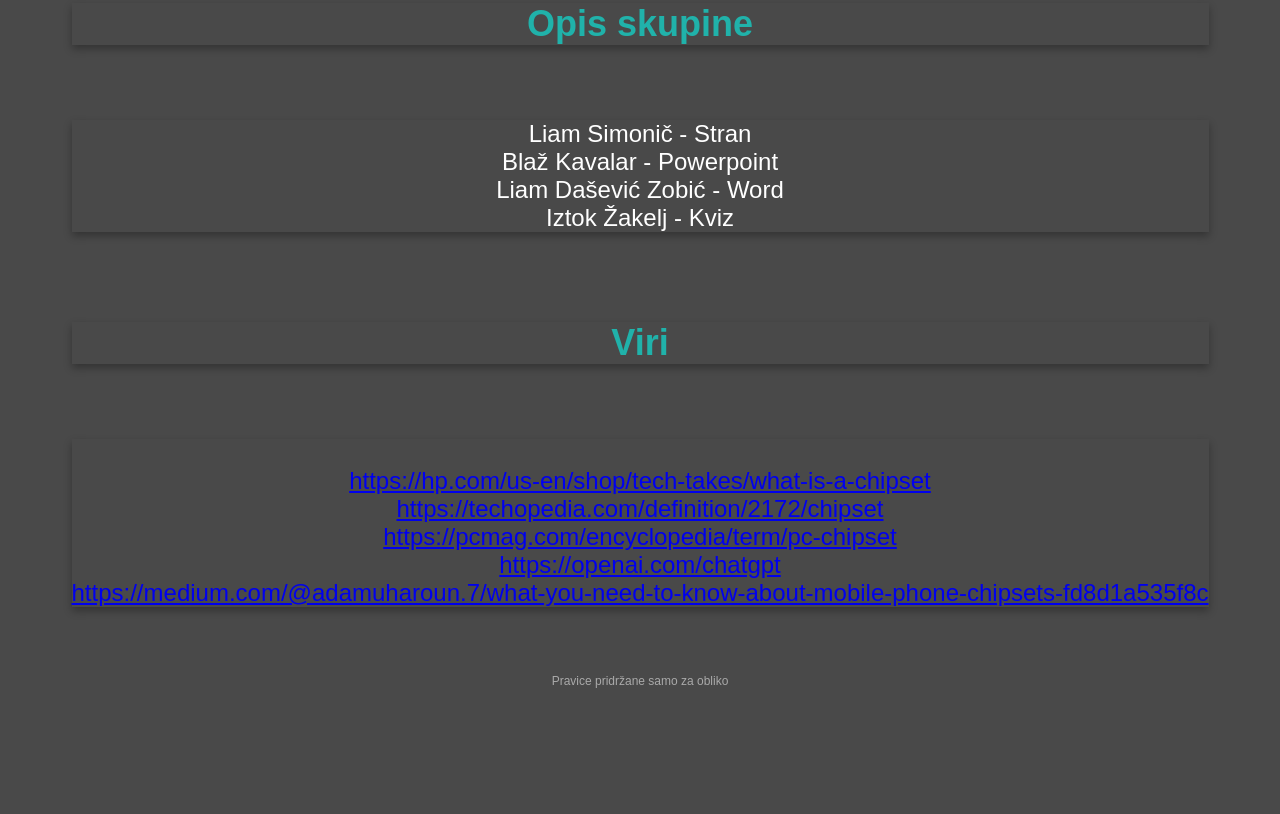
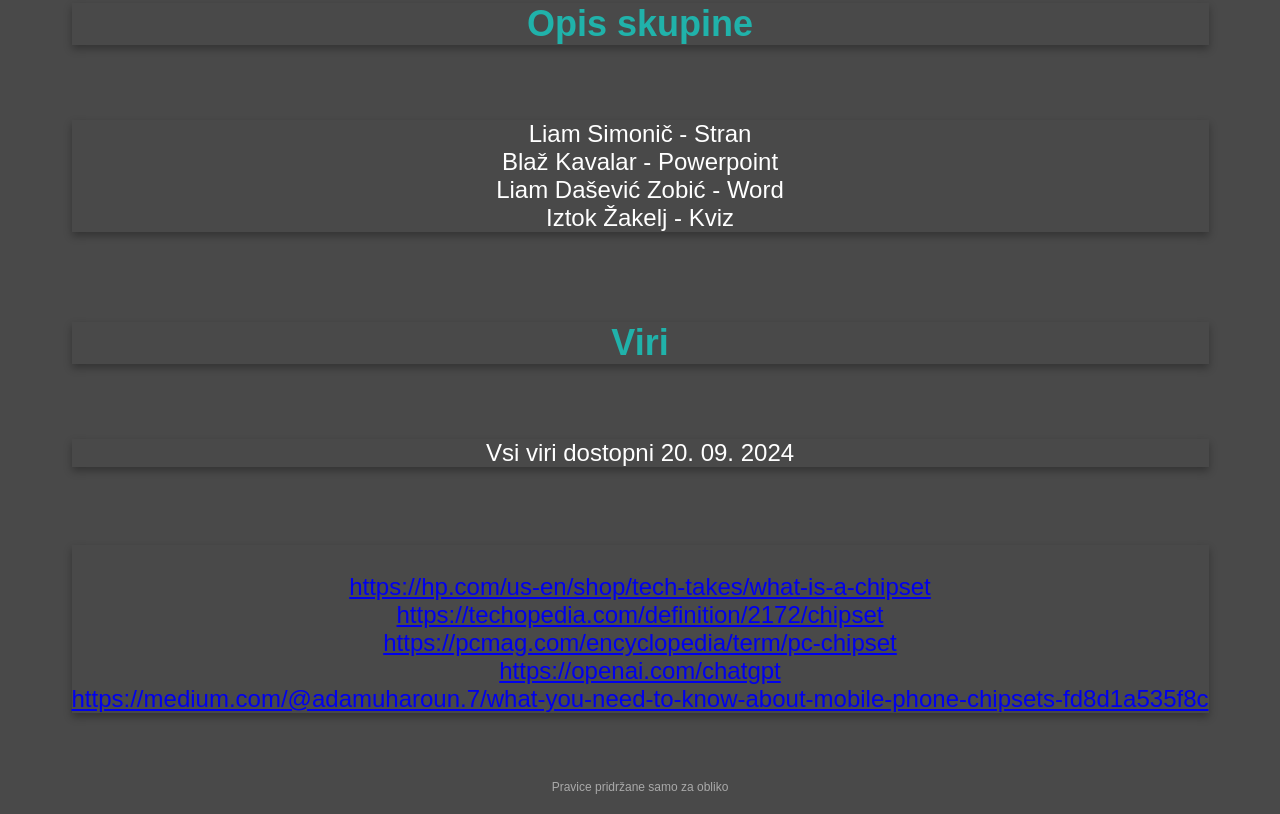
Before and after one commit to liamSimonic/Chipset, a plain HTML site: page index.html in a window 1280 px wide. Shown: the part 4356-5170 px from the top of the page. Before the commit the page ends 5064 px from the top, so only its background shows below. Drawn offline with Linux system fonts and the light colour scheme.

Commit message:
Update index.html

```diff
--- a/index.html
+++ b/index.html
@@ -107,6 +107,8 @@
             </pre>
             <p class="p1">Viri</p>
             <pre>
+		<p class="p2">Vsi viri dostopni 20. 09. 2024
+		</p>
                 <p class="p2">
                     <a href="https://hp.com/us-en/shop/tech-takes/what-is-a-chipset" target="_blank">https://hp.com/us-en/shop/tech-takes/what-is-a-chipset</a>
                     <a href="https://techopedia.com/definition/2172/chipset" target="_blank">https://techopedia.com/definition/2172/chipset</a>
```
